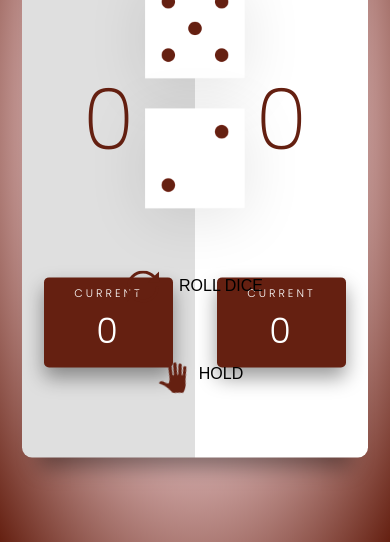
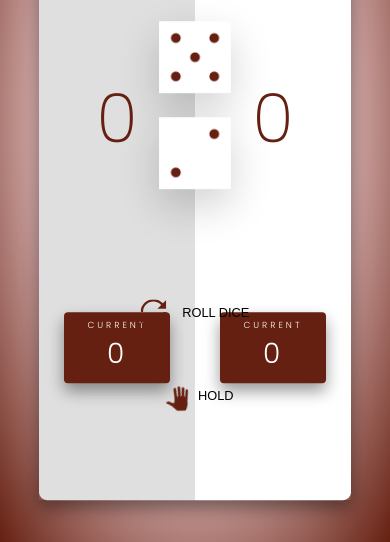
Before and after one commit to MarcioBBS/Pig-Game, a website: page index.html in a window 390 px wide. Shown: the part 302-844 px from the top of the page. Drawn offline with Linux system fonts and the light colour scheme.

Commit message:
Add responsive layout

```diff
--- a/sass/abstracts/_mixins.scss
+++ b/sass/abstracts/_mixins.scss
@@ -33,7 +33,47 @@
             animation: pulse .7s infinite linear;
         }
     }
+}
 
+// MEDIA QUERY MANAGER
+/*
+0 - 600px:     Phone
+600 - 900px:   Tablet portrait
+900 - 1000px:   Tablet medium
+1000 - 1200px:  Tablet landscape
+[1200 - 1800]: Desktop. Where the normal styles apply - Where the website was first developed.
+1800px +   :   Big desktop
 
+$breakpoint argument choices:
+- phone
+- tab-port
+- tab-med
+- tab-land
+- big-desktop
 
+1em = 16px
+
+*/
+
+@mixin respond($breakpoint) {
+
+    @if $breakpoint == phone-small {
+        @media only screen and (max-width: 26em) {@content}; // 414px - 414/16 = 26
+    }
+
+    @if $breakpoint == phone {
+        @media only screen and (max-width: 37.5em) { @content }; // 600px  - 600/16 = 37.5
+    }
+
+    @if $breakpoint == tab-port {
+        @media only screen and (max-width: 56.25em) { @content }; // 900px - 900/16 = 56.25
+    }
+
+    @if $breakpoint == tab-land {
+        @media only screen and (max-width: 75em) { @content }; // 1200px - 1200/16 = 75
+    }
+
+    @if $breakpoint == big-desktop {
+        @media only screen and (min-width: 112.5em) { @content }; //1800  - 1800/16 = 112.5
+    }
 }
--- a/sass/base/_bases.scss
+++ b/sass/base/_bases.scss
@@ -8,6 +8,24 @@
 
 html {
     font-size: 62.5%; // 10px/16px = 62.5 -> now 1rem = 10px!
+
+    // MEDIA QUERIES
+
+    // The order of the media queries matter. As this project was built first for desktop, then include the large media queries first.
+
+    @include respond(tab-land) { // Setting the font-size of 9px
+        font-size: 56.25%; // 1em = 9px (9/16 = 0.5625)
+    }
+
+    // The font-size of 50% also applies/includes for phone as the max-width is 900px/56.25em
+    @include respond(tab-port) { // Setting the font-size of 8px
+        font-size: 50%; // 1em = 8px (8/16 = 0.5)
+    }
+
+    // The order here doesn't affect the other media queries because it's using "min-width"
+    @include respond(big-desktop) { // Setting the font-size of 12px
+        font-size: 75%; //1rem = 12px (12/16 = 0.75)
+    }
 }
 
 body {
--- a/sass/components/_buttons.scss
+++ b/sass/components/_buttons.scss
@@ -38,7 +38,7 @@
     }
 
     &-hand {
-        bottom: 10%;
+        bottom: 12%;
     }
 
     .icon {
--- a/sass/components/_dice.scss
+++ b/sass/components/_dice.scss
@@ -3,11 +3,15 @@
     top: 55%;
     left: 50%;
     transform: translate(-50%, -50%);
-    box-shadow: 0px 10px 60px rgba($color-black, 0.10);
-    height: 10rem;
+    box-shadow: 0 2rem 5rem rgba($color-black, 0.18);
+    height: 9rem;
 
     &-1 {
         margin-top: -13rem;
     }
 
+    &-2 {
+        margin-top: -1rem;
+    }
+
 }
--- a/sass/components/_player.scss
+++ b/sass/components/_player.scss
@@ -13,7 +13,7 @@
         }
 
         &-1 {
-            height: 80vh;
+            height: 90vh;
             background-color: $color-grey-1;
             border-radius: 1rem 0 0 1rem;
 
@@ -21,7 +21,7 @@
         }
 
         &-2 {
-            height: 80vh;
+            height: 90vh;
             background-color: white;
             border-radius: 0 1rem 1rem 0 ;
 
--- a/sass/pages/_home.scss
+++ b/sass/pages/_home.scss
@@ -1,7 +1,7 @@
 .container {
     @include center(absolute);
     width: 80vw;
-    height: 80vh;
+    height: 90vh;
     position: relative;
     box-shadow: 0 1rem 2rem rgba($color-black, .4);
 }
```
Also changed, not shown: css/style.css.
